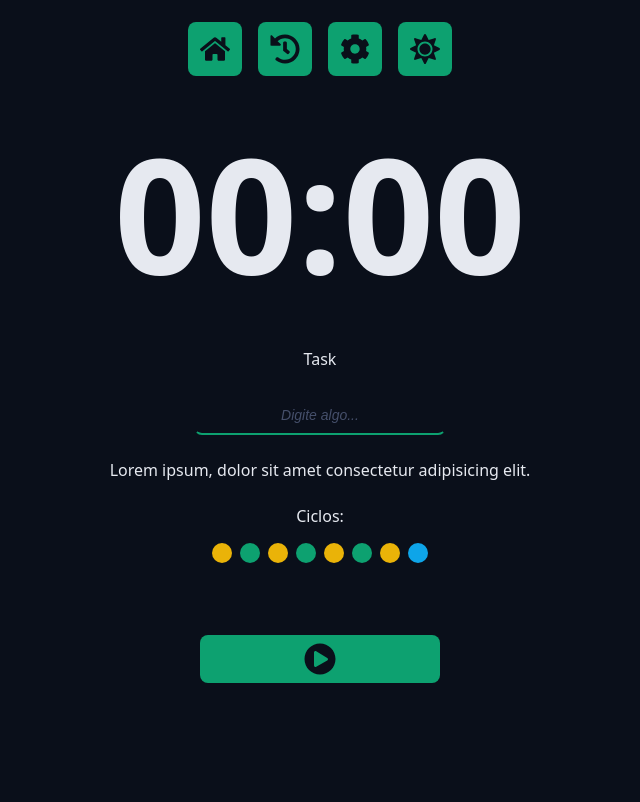
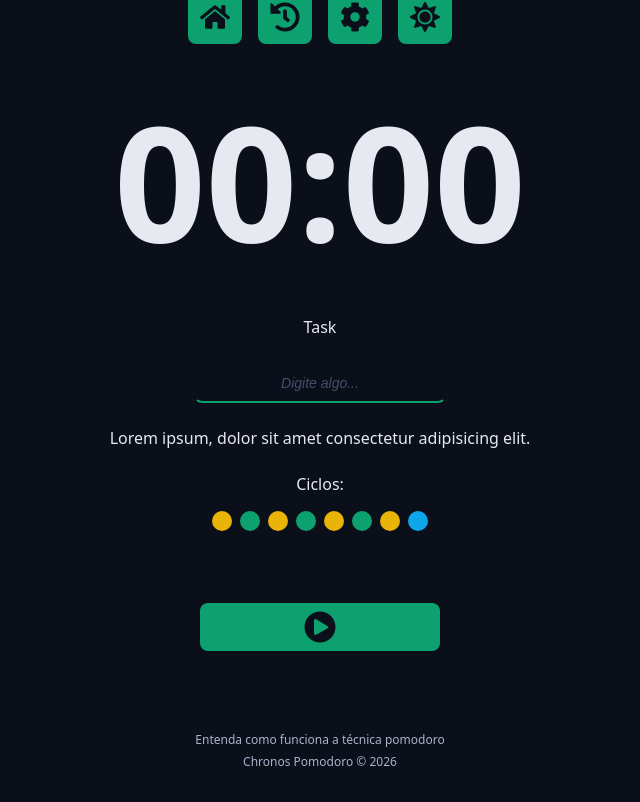
Before and after one commit to ThiagoLimaSanto/pomodoro, a React (Vite) app: page / in a window 1280 px wide. Shown: the part 195-997 px from the top of the page, without its empty margins (320-960 px from the left). Before the commit the page ends 958 px from the top, so only its background shows below. Built offline with nearby package versions, Linux system fonts and the light colour scheme.

Commit message:
footer feito

```diff
--- a/src/App.tsx
+++ b/src/App.tsx
@@ -9,6 +9,7 @@
 
 import './styes/global.css';
 import './styes/theme.css';
+import { Footer } from './components/Footer';
 
 export function App() {
 
@@ -43,7 +44,7 @@
         </form>
       </Container>
       <Container>
-
+        <Footer />
       </Container>
     </>
   )
--- a/src/components/Container/styles.module.css
+++ b/src/components/Container/styles.module.css
@@ -8,5 +8,5 @@
 }
 
 .content {
-    margin: 3.2rem;
+    margin: 0 3.2rem 3.2rem 3.2rem;
 }
--- /dev/null
+++ b/src/components/Footer/index.tsx
@@ -0,0 +1,11 @@
+import Styles from "./styles.module.css"
+
+
+export const Footer = () => {
+    return (
+        <footer className={Styles.footer}>
+            <a href="">Entenda como funciona a técnica pomodoro</a>
+            <a href="">Chronos Pomodoro &copy; 2026</a>
+        </footer>
+    )
+}
--- /dev/null
+++ b/src/components/Footer/styles.module.css
@@ -0,0 +1,17 @@
+.footer {
+    display: flex;
+    align-items: center;
+    justify-content: center;
+    flex-direction: column;
+    font-size: 1.2rem;
+    gap: .5rem;
+}
+
+.footer a {
+    color: var(--text-muted);
+    text-decoration: none;
+}
+
+.footer a:hover {
+    text-decoration: underline;
+}
--- a/src/styes/global.css
+++ b/src/styes/global.css
@@ -23,7 +23,7 @@
     gap: 2.4rem;
 }
 
-.formRow{
+.formRow {
     display: flex;
     align-items: center;
     justify-content: center;
```
